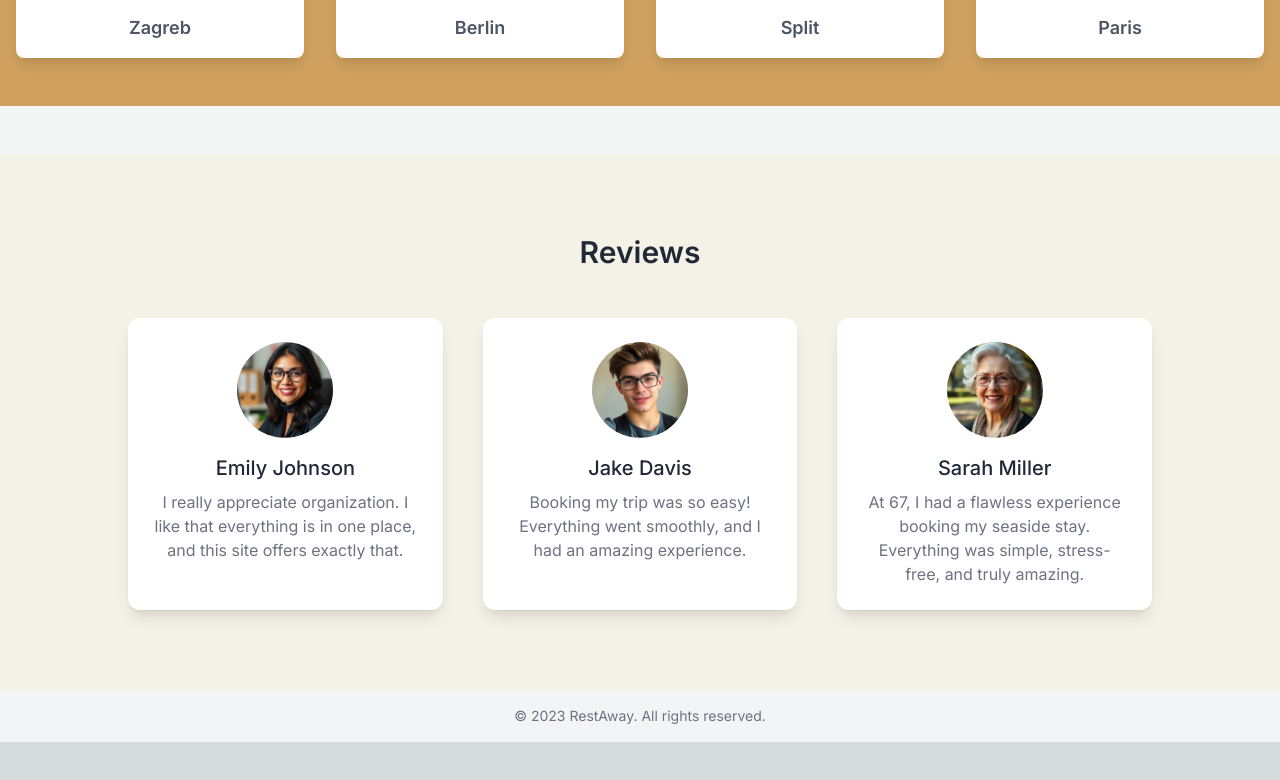
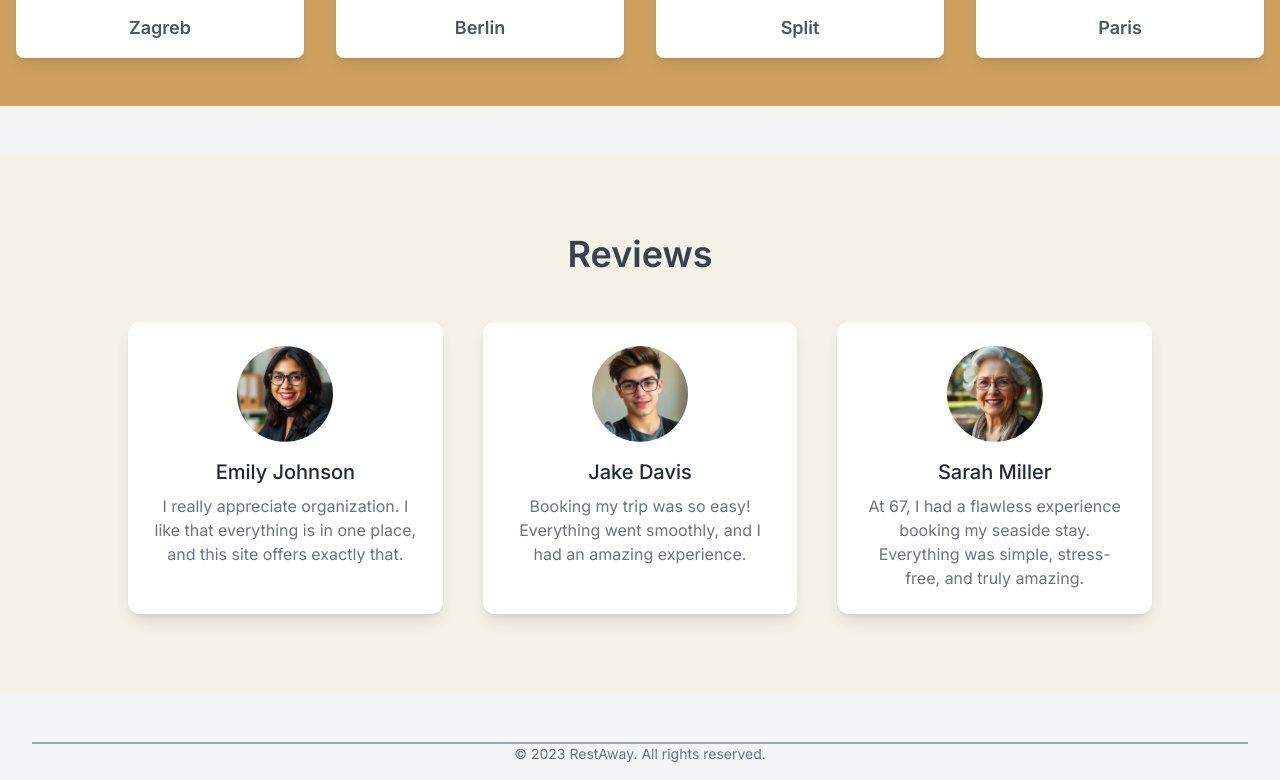
Before and after one commit to dariamilic/korisnicka-sucelja, a Next.js app in the folder rest_away_booking_project/: page / in a window 1280 px wide. Shown: the part 1414-2194 px from the top of the page. Before the commit the page ends 2156 px from the top, so only its background shows below. Built offline with nearby package versions, Linux system fonts and the light colour scheme.

Commit message:
dodavanje footer djela

```diff
--- a/rest_away_booking_project/src/app/layout.tsx
+++ b/rest_away_booking_project/src/app/layout.tsx
@@ -26,11 +26,6 @@ export default function RootLayout({
           <Navigation />
         </header>
         <main>{children}</main>
-        <footer className="mt-auto bg-gray-100 text-center py-4">
-          <p className="text-sm text-gray-500">
-            © 2023 RestAway. All rights reserved.
-          </p>
-        </footer>
       </body>
     </html>
   );
--- a/rest_away_booking_project/src/app/page.tsx
+++ b/rest_away_booking_project/src/app/page.tsx
@@ -3,6 +3,7 @@ import { PopularDestinations } from "@/components/popularDestinations";
 import { Hero } from "../components/heroSection";
 import {ObjectTypes} from "../components/objectTypes";
 import { Review } from "@/components/review";
+import { Footer } from "@/components/footer";
 
 
 
@@ -13,6 +14,7 @@ export default function Home() {
       <ObjectTypes/>
       <PopularDestinations/>
       <Review/>
+      <Footer/>
     </main>
   );
 }
--- a/rest_away_booking_project/src/components/footer.tsx
+++ b/rest_away_booking_project/src/components/footer.tsx
@@ -3,6 +3,14 @@
 export function Footer() {
 
     return(
+        <footer className="mt-auto bg-gray-100 text-center py-4 p-8">
+            {/* Crta koja razdvaja body od footera */}
+            <div className="border-t-2 border-gray-400 mt-8"></div>
+        <p className="text-sm text-gray-500">
+          © 2023 RestAway. All rights reserved.
+        </p>
+      </footer>
+
 
     );
 }
--- a/rest_away_booking_project/src/components/review.tsx
+++ b/rest_away_booking_project/src/components/review.tsx
@@ -5,7 +5,7 @@ export function Review(){
     return (
         <section className="bg-[#f4f1e6] py-20">
   <div className="max-w-screen-lg mx-auto text-center">
-    <h2 className="text-3xl font-semibold mb-12 text-gray-800">Reviews</h2>
+    <h2 className="text-4xl font-semibold mb-12 text-gray-700"> Reviews </h2>
     <div className="grid grid-cols-1 sm:grid-cols-2 lg:grid-cols-3 gap-10">
       <div className="flex flex-col items-center bg-white p-6 rounded-xl shadow-lg  ">
         <img src="emily.png" alt="Emily Johnson" className="w-24 h-24 rounded-full mb-4 object-cover"/>
```
